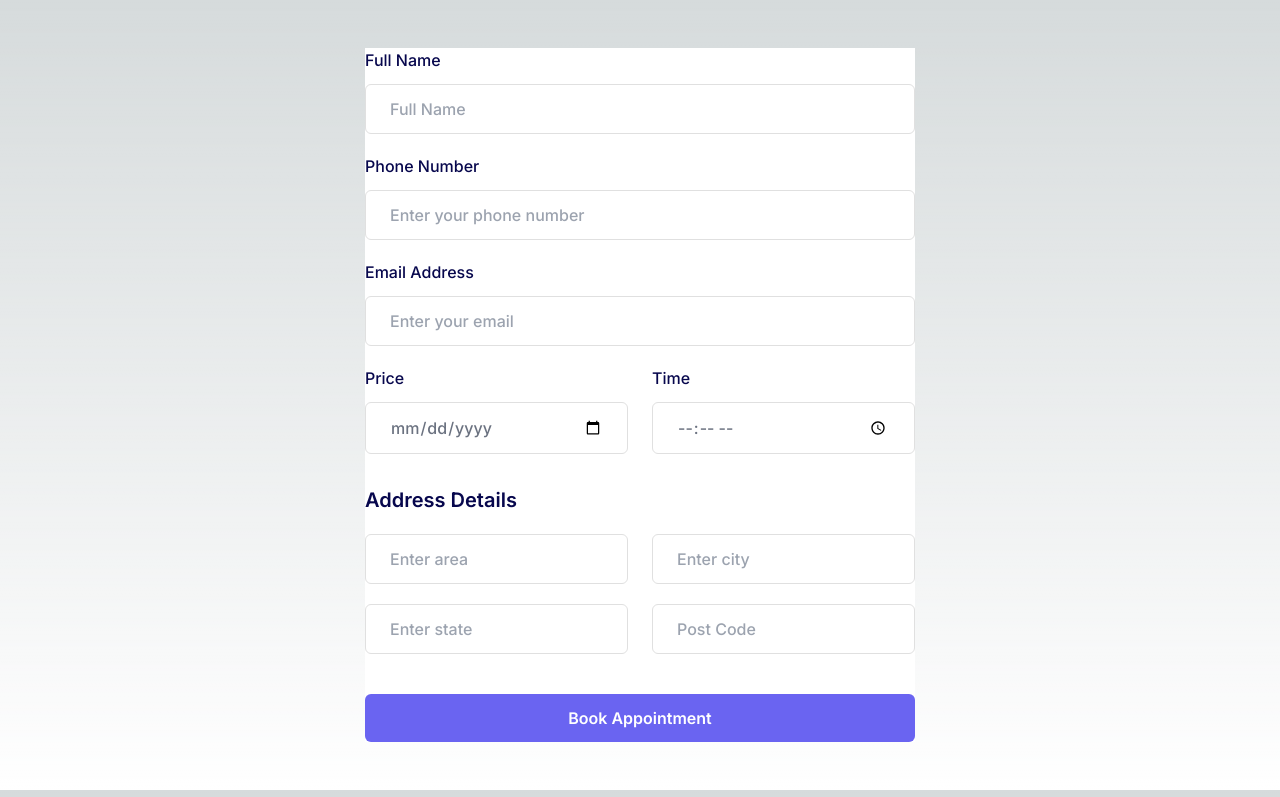
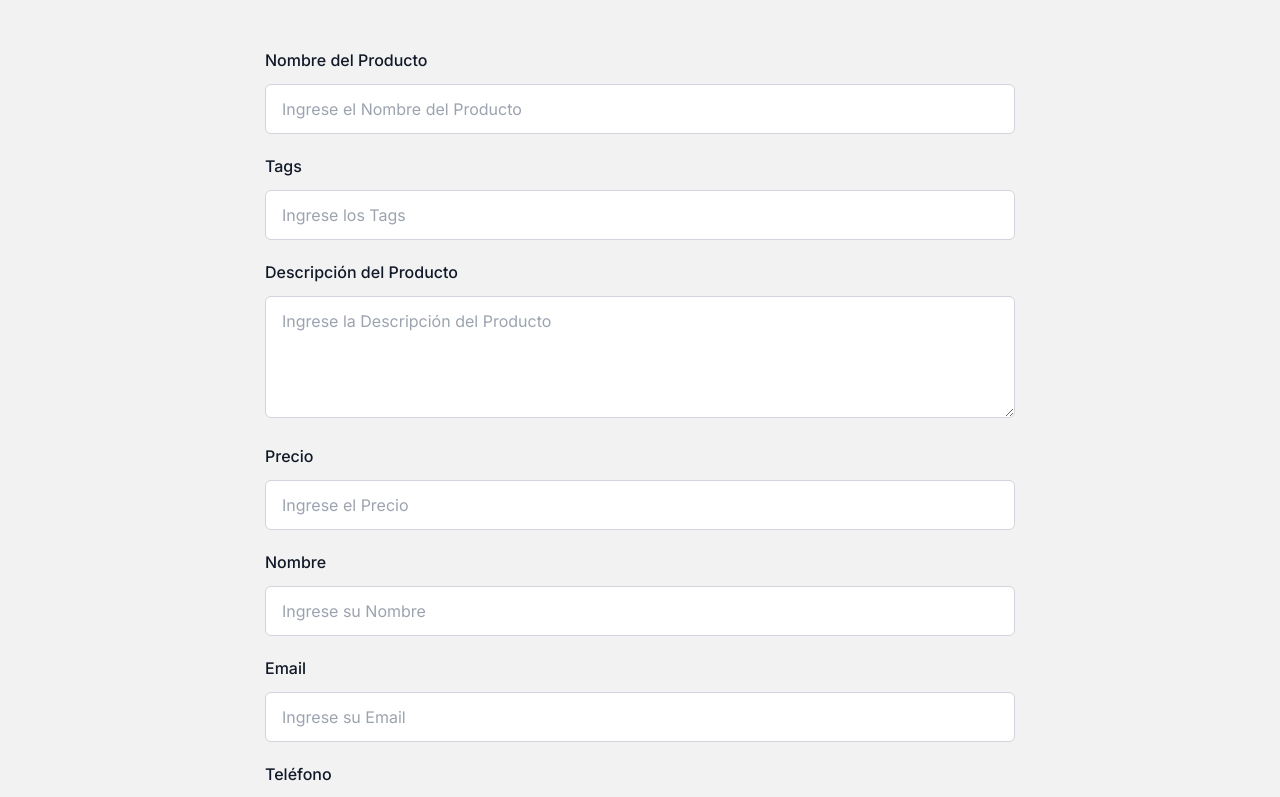
Before and after one commit to AlejoxVargas/ragdoll, a Next.js app in the folder frontend/: page /Form in a window 1280 px wide. Shown: the top 797 px of the page. Built offline with nearby package versions, Linux system fonts and the light colour scheme.

Commit message:
video and form

```diff
--- a/frontend/src/app/Components/Form.jsx
+++ b/frontend/src/app/Components/Form.jsx
@@ -1,142 +1,179 @@
 "use client"
 import React, { useState } from 'react';
 
- function Form(){
+function Form() {
+  const [formData, setFormData] = useState({
+    vendedorId: '',
+    nombreProducto: '',
+    tags: '',
+    descripcion: '',
+    precio: '',
+    nombre: '',
+    email: '',
+    telefono: '',
+    imagenes: [],
+  });
+
+  const handleChange = (e) => {
+    const { name, value } = e.target;
+    setFormData({
+      ...formData,
+      [name]: value,
+    });
+  };
+
+  const handleImagenesChange = (e) => {
+    setFormData({
+      ...formData,
+      imagenes: e.target.files,
+    });
+  };
+
+  const handleSubmit = (e) => {
+    e.preventDefault();
+    // Aquí puedes enviar los datos del formulario a tu backend
+    console.log(formData);
+  };
 
   return (
-    <>
-    <div className="flex items-center justify-center p-12">
-      <div className="mx-auto w-full max-w-[550px] bg-white">
-        <form>
-          <div className="mb-5">
-            <label htmlFor="name" className="mb-3 block text-base font-medium text-[#07074D]">
-              Full Name
+    <div className="flex items-center justify-center p-12 bg-[#F2F2F2]">
+     <div className="mx-auto w-full max-w-[750px] bg-[#F2F2F2]">
+        <form onSubmit={handleSubmit}>
+          {/* <div className="mb-5">
+            <label htmlFor="vendedorId" className="mb-3 block text-base font-medium text-gray-900">
+              ID del Vendedor
             </label>
             <input
               type="text"
-              name="name"
-              id="name"
-              placeholder="Full Name"
-              className="w-full rounded-md border border-[#e0e0e0] bg-white py-3 px-6 text-base font-medium text-[#6B7280] outline-none focus:border-[#6A64F1] focus:shadow-md"
+              name="vendedorId"
+              id="vendedorId"
+              value={formData.vendedorId}
+              onChange={handleChange}
+              placeholder="Ingrese el ID del Vendedor"
+              className="w-full rounded-md border border-gray-300 bg-white py-3 px-4 text-base text-gray-900 placeholder-gray-400 focus:outline-none focus:border-indigo-500 focus:ring-1 focus:ring-indigo-500"
+            />
+          </div> */}
+          <div className="mb-5">
+            <label htmlFor="nombreProducto" className="mb-3 block text-base font-medium text-gray-900">
+              Nombre del Producto
+            </label>
+            <input
+              type="text"
+              name="nombreProducto"
+              id="nombreProducto"
+              value={formData.nombreProducto}
+              onChange={handleChange}
+              placeholder="Ingrese el Nombre del Producto"
+              className="w-full rounded-md border border-gray-300 bg-white py-3 px-4 text-base text-gray-900 placeholder-gray-400 focus:outline-none focus:border-indigo-500 focus:ring-1 focus:ring-indigo-500"
             />
           </div>
           <div className="mb-5">
-            <label htmlFor="phone" className="mb-3 block text-base font-medium text-[#07074D]">
-              Phone Number
+            <label htmlFor="tags" className="mb-3 block text-base font-medium text-gray-900">
+              Tags
             </label>
             <input
               type="text"
-              name="phone"
-              id="phone"
-              placeholder="Enter your phone number"
-              className="w-full rounded-md border border-[#e0e0e0] bg-white py-3 px-6 text-base font-medium text-[#6B7280] outline-none focus:border-[#6A64F1] focus:shadow-md"
+              name="tags"
+              id="tags"
+              value={formData.tags}
+              onChange={handleChange}
+              placeholder="Ingrese los Tags"
+              className="w-full rounded-md border border-gray-300 bg-white py-3 px-4 text-base text-gray-900 placeholder-gray-400 focus:outline-none focus:border-indigo-500 focus:ring-1 focus:ring-indigo-500"
             />
           </div>
           <div className="mb-5">
-            <label htmlFor="email" className="mb-3 block text-base font-medium text-[#07074D]">
-              Email Address
+            <label htmlFor="descripcion" className="mb-3 block text-base font-medium text-gray-900">
+              Descripción del Producto
+            </label>
+            <textarea
+              name="descripcion"
+              id="descripcion"
+              value={formData.descripcion}
+              onChange={handleChange}
+              placeholder="Ingrese la Descripción del Producto"
+              rows="4"
+              className="w-full rounded-md border border-gray-300 bg-white py-3 px-4 text-base text-gray-900 placeholder-gray-400 focus:outline-none focus:border-indigo-500 focus:ring-1 focus:ring-indigo-500"
+            />
+          </div>
+          <div className="mb-5">
+            <label htmlFor="precio" className="mb-3 block text-base font-medium text-gray-900">
+              Precio
+            </label>
+            <input
+              type="number"
+              name="precio"
+              id="precio"
+              value={formData.precio}
+              onChange={handleChange}
+              placeholder="Ingrese el Precio"
+              className="w-full rounded-md border border-gray-300 bg-white py-3 px-4 text-base text-gray-900 placeholder-gray-400 focus:outline-none focus:border-indigo-500 focus:ring-1 focus:ring-indigo-500"
+            />
+          </div>
+          <div className="mb-5">
+            <label htmlFor="nombre" className="mb-3 block text-base font-medium text-gray-900">
+              Nombre
+            </label>
+            <input
+              type="text"
+              name="nombre"
+              id="nombre"
+              value={formData.nombre}
+              onChange={handleChange}
+              placeholder="Ingrese su Nombre"
+              className="w-full rounded-md border border-gray-300 bg-white py-3 px-4 text-base text-gray-900 placeholder-gray-400 focus:outline-none focus:border-indigo-500 focus:ring-1 focus:ring-indigo-500"
+            />
+          </div>
+          <div className="mb-5">
+            <label htmlFor="email" className="mb-3 block text-base font-medium text-gray-900">
+              Email
             </label>
             <input
               type="email"
               name="email"
               id="email"
-              placeholder="Enter your email"
-              className="w-full rounded-md border border-[#e0e0e0] bg-white py-3 px-6 text-base font-medium text-[#6B7280] outline-none focus:border-[#6A64F1] focus:shadow-md"
+              value={formData.email}
+              onChange={handleChange}
+              placeholder="Ingrese su Email"
+              className="w-full rounded-md border border-gray-300 bg-white py-3 px-4 text-base text-gray-900 placeholder-gray-400 focus:outline-none focus:border-indigo-500 focus:ring-1 focus:ring-indigo-500"
             />
           </div>
-          <div className="-mx-3 flex flex-wrap">
-            <div className="w-full px-3 sm:w-1/2">
           <div className="mb-5">
-                <label htmlFor="date" className="mb-3 block text-base font-medium text-[#07074D]">
-                  Price
+            <label htmlFor="telefono" className="mb-3 block text-base font-medium text-gray-900">
+              Teléfono
             </label>
             <input
-                  type="date"
-                  name="date"
-                  id="date"
-                  className="w-full rounded-md border border-[#e0e0e0] bg-white py-3 px-6 text-base font-medium text-[#6B7280] outline-none focus:border-[#6A64F1] focus:shadow-md"
+              type="text"
+              name="telefono"
+              id="telefono"
+              value={formData.telefono}
+              onChange={handleChange}
+              placeholder="Ingrese su Teléfono"
+              className="w-full rounded-md border border-gray-300 bg-white py-3 px-4 text-base text-gray-900 placeholder-gray-400 focus:outline-none focus:border-indigo-500 focus:ring-1 focus:ring-indigo-500"
             />
           </div>
-            </div>
-            <div className="w-full px-3 sm:w-1/2">
           <div className="mb-5">
-                <label htmlFor="time" className="mb-3 block text-base font-medium text-[#07074D]">
-                  Time
+            <label htmlFor="imagenes" className="mb-3 block text-base font-medium text-gray-900">
+              Imágenes
             </label>
             <input
-                  type="time"
-                  name="time"
-                  id="time"
-                  className="w-full rounded-md border border-[#e0e0e0] bg-white py-3 px-6 text-base font-medium text-[#6B7280] outline-none focus:border-[#6A64F1] focus:shadow-md"
+              type="file"
+              name="imagenes"
+              id="imagenes"
+              multiple
+              onChange={handleImagenesChange}
+              className="w-full rounded-md border border-gray-300 bg-white py-3 px-4 text-base text-gray-900 placeholder-gray-400 focus:outline-none focus:border-indigo-500 focus:ring-1 focus:ring-indigo-500"
             />
           </div>
-            </div>
-          </div>
-
-          <div className="mb-5 pt-3">
-            <label className="mb-5 block text-base font-semibold text-[#07074D] sm:text-xl">
-              Address Details
-            </label>
-            <div className="-mx-3 flex flex-wrap">
-              <div className="w-full px-3 sm:w-1/2">
-                <div className="mb-5">
-                  <input
-                    type="text"
-                    name="area"
-                    id="area"
-                    placeholder="Enter area"
-                    className="w-full rounded-md border border-[#e0e0e0] bg-white py-3 px-6 text-base font-medium text-[#6B7280] outline-none focus:border-[#6A64F1] focus:shadow-md"
-                  />
-                </div>
-              </div>
-              <div className="w-full px-3 sm:w-1/2">
-                <div className="mb-5">
-                  <input
-                    type="text"
-                    name="city"
-                    id="city"
-                    placeholder="Enter city"
-                    className="w-full rounded-md border border-[#e0e0e0] bg-white py-3 px-6 text-base font-medium text-[#6B7280] outline-none focus:border-[#6A64F1] focus:shadow-md"
-                  />
-                </div>
-              </div>
-              <div className="w-full px-3 sm:w-1/2">
-                <div className="mb-5">
-                  <input
-                    type="text"
-                    name="state"
-                    id="state"
-                    placeholder="Enter state"
-                    className="w-full rounded-md border border-[#e0e0e0] bg-white py-3 px-6 text-base font-medium text-[#6B7280] outline-none focus:border-[#6A64F1] focus:shadow-md"
-                  />
-                </div>
-              </div>
-              <div className="w-full px-3 sm:w-1/2">
-                <div className="mb-5">
-                  <input
-                    type="text"
-                    name="post-code"
-                    id="post-code"
-                    placeholder="Post Code"
-                    className="w-full rounded-md border border-[#e0e0e0] bg-white py-3 px-6 text-base font-medium text-[#6B7280] outline-none focus:border-[#6A64F1] focus:shadow-md"
-                  />
-                </div>
-              </div>
-            </div>
-          </div>
-
-          <div>
           <button
-              className="hover:shadow-form w-full rounded-md bg-[#6A64F1] py-3 px-8 text-center text-base font-semibold text-white outline-none"
             type="submit"
+            className="hover:shadow-form w-full rounded-md bg-indigo-600 py-3 px-8 text-center text-base font-semibold text-white outline-none"
           >
-              Book Appointment
+            Enviar
           </button>
-          </div>
         </form>
       </div>
     </div>
-    </>
   );
-};
+}
+
 export default Form;
--- /dev/null
+++ b/frontend/src/app/Components/Herotwo.jsx
@@ -0,0 +1,25 @@
+import Link from "next/link";
+
+export default function Hero() {
+  return (
+    <div data-testid="hero-container" className="relative mt-20">
+      <div className="absolute inset-0 bg-black bg-opacity-50 flex flex-col items-center justify-center space-y-4">
+        <h1 className="text-4xl font-bold text-white sm:text-5xl md:text-6xl">
+          Rag Doll
+        </h1>
+        <p className="text-xl text-white opacity-50 max-w-lg text-center">
+          Todo lo que necesitas para crear tus proyectos.
+        </p>
+        <div className="flex flex-col sm:flex-row gap-4"></div>
+      </div>
+
+      <video autoPlay muted loop className="w-full h-full object-cover">
+        <source src="/v2.mp4" type="video/mp4" />
+        <Link
+            href="/Form"
+            className="group relative flex h-80 items-end overflow-hidden rounded-lg bg-gray-100 p-4 shadow-lg "
+          ></Link>
+      </video>
+    </div>
+  );
+}
--- /dev/null
+++ b/frontend/src/app/Herotwo/page.jsx
@@ -0,0 +1,10 @@
+import Herotwo from "./../Components/Herotwo.jsx";
+
+export default function Heroprueba() {
+  return (
+    <div>
+      <Herotwo />
+
+    </div>
+  );
+}
```
Also changed, not shown: 1 other file (tests, documents, lock files or other folders). Lines whose indentation alone changed are shown as unchanged.
